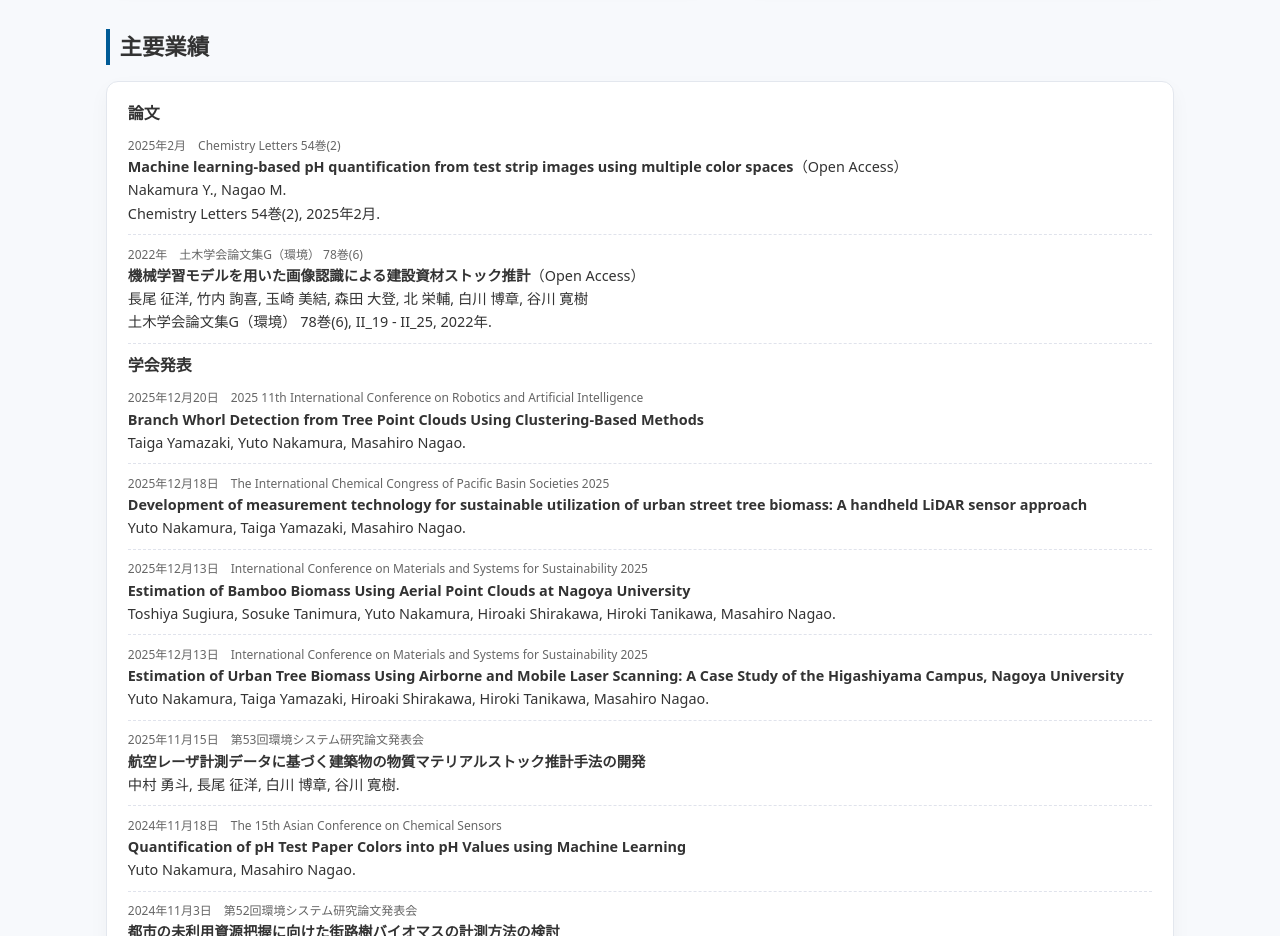
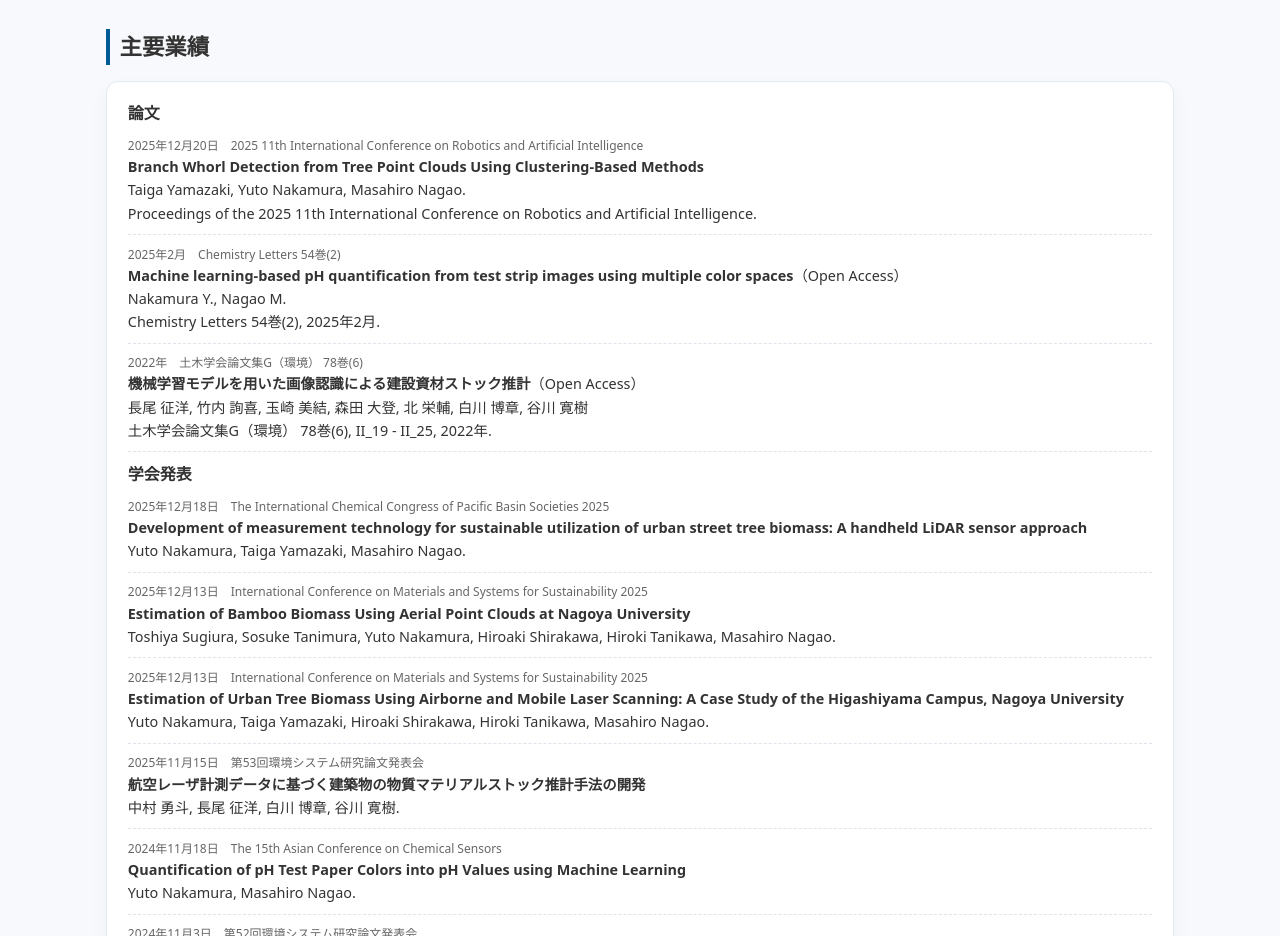
Before and after one commit to 7kamuraNu/nagaolab, a plain HTML site: page index.html in a window 1280 px wide. Shown: the part 1840-2776 px from the top of the page. Drawn offline with Linux system fonts and the light colour scheme.

Commit message:
Add files via upload

```diff
--- a/index.html
+++ b/index.html
@@ -635,6 +635,12 @@
         <h3>論文</h3>
         <ul class="publication-list">
           <li>
+            <div class="publication-year">2025年12月20日　2025 11th International Conference on Robotics and Artificial Intelligence</div>
+            <strong>Branch Whorl Detection from Tree Point Clouds Using Clustering-Based Methods</strong><br />
+            Taiga Yamazaki, Yuto Nakamura, Masahiro Nagao.<br />
+            Proceedings of the 2025 11th International Conference on Robotics and Artificial Intelligence.
+          </li>
+          <li>
             <div class="publication-year">2025年2月　Chemistry Letters 54巻(2)</div>
             <strong>Machine learning-based pH quantification from test strip images using multiple color spaces</strong>（Open Access）<br />
             Nakamura Y., Nagao M.<br />
@@ -650,11 +656,6 @@
 
         <h3>学会発表</h3>
         <ul class="publication-list">
-          <li>
-            <div class="publication-year">2025年12月20日　2025 11th International Conference on Robotics and Artificial Intelligence</div>
-            <strong>Branch Whorl Detection from Tree Point Clouds Using Clustering-Based Methods</strong><br />
-            Taiga Yamazaki, Yuto Nakamura, Masahiro Nagao.
-          </li>
           <li>
             <div class="publication-year">2025年12月18日　The International Chemical Congress of Pacific Basin Societies 2025</div>
             <strong>Development of measurement technology for sustainable utilization of urban street tree biomass: A handheld LiDAR sensor approach</strong><br />
```
